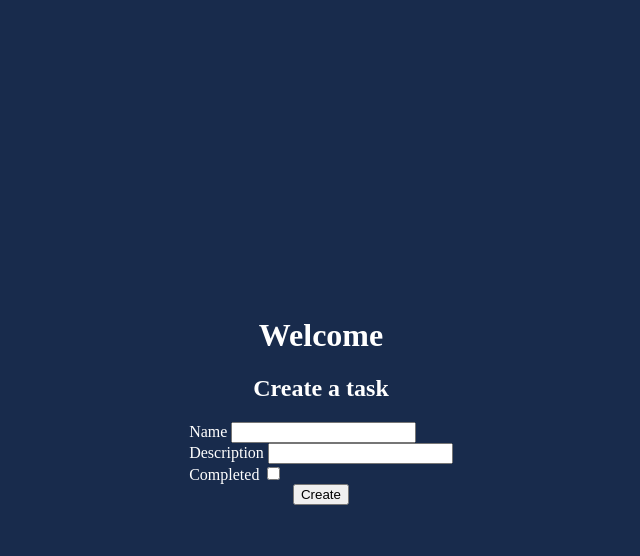
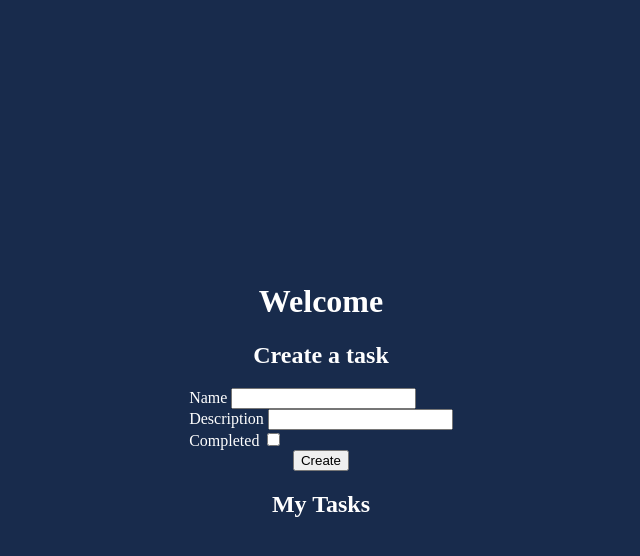
Before and after one commit to luisfnm007/personal_api, a FastAPI app: page / in a window 1280 px wide. Shown: the top 556 px of the page, without its empty margins (319-959 px from the left). Run offline with FastAPI, Linux system fonts and the light colour scheme; data that the repository does not hold is empty.

Commit message:
connect tasks/ GET method to html list

```diff
--- a/templates/index.html
+++ b/templates/index.html
@@ -32,6 +32,10 @@
       h1,
       h2 {
         text-align: center;
+        color: white;
+      }
+
+      li {
         color: white;
       }
     </style>
@@ -73,6 +77,11 @@
         </dialog>
       </form>
 
+      <section id="tasks-view-section">
+        <h2>My Tasks</h2>
+        <ul id="tasks-list"></ul>
+      </section>
+
       <script>
         const API_URL = "http://127.0.0.1:8000";
         const dialog = document.getElementById("message-dialog");
@@ -95,12 +104,17 @@
             };
 
             try {
+              //fetch returns an element of type Response, which contanins
+              //general information of the API response (status,ok,headers)
+
+              //await is used to indicate that the program will wait for
+              //the API response
               const response = await fetch(`${API_URL}/tasks/`, {
                 method: "POST",
                 headers: {
                   "Content-Type": "application/json",
                 },
-                body: JSON.stringify(form),
+                body: JSON.stringify(form), //converts the form content to JSON format
               });
 
               if (!response.ok) {
@@ -110,11 +124,34 @@
 
               dialog_message.textContent = "Task created successfully.";
               dialog.showModal();
+              loadTasks();
             } catch (error) {
               dialog_message.textContent = "Error while sending data.";
               dialog.showModal();
             }
           });
+
+        async function loadTasks() {
+          const response = await fetch(`${API_URL}/tasks/`);
+
+          if (!response.ok) {
+            throw new Error("Could not load tasks");
+          }
+
+          //.json() returns the value (arr, string, number)
+          // represented in JSON that comes from the API response body
+          const tasks = await response.json(); //json represents an array in this case
+
+          const tasksList = document.getElementById("tasks-list");
+
+          for (const task of tasks) {
+            const item = document.createElement("li");
+            item.textContent = task.name;
+            tasksList.appendChild(item);
+          }
+        }
+
+        loadTasks();
       </script>
     </main>
   </body>
```
